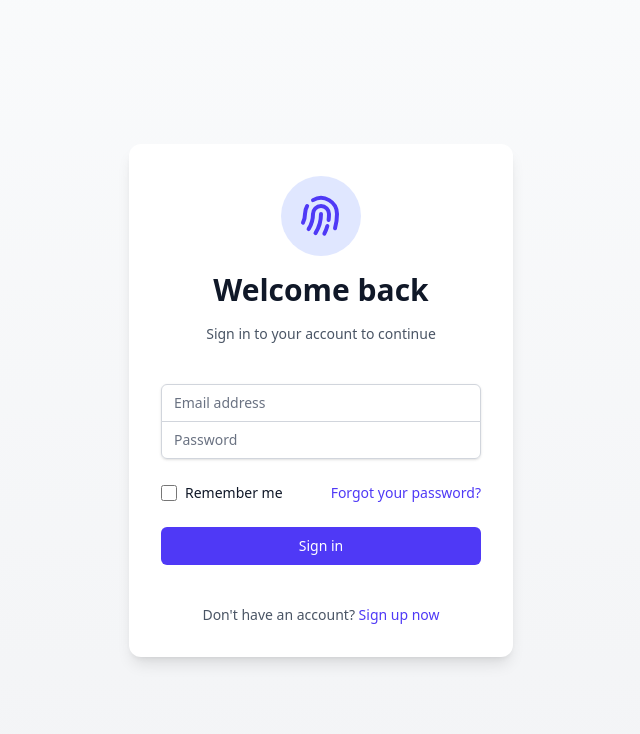
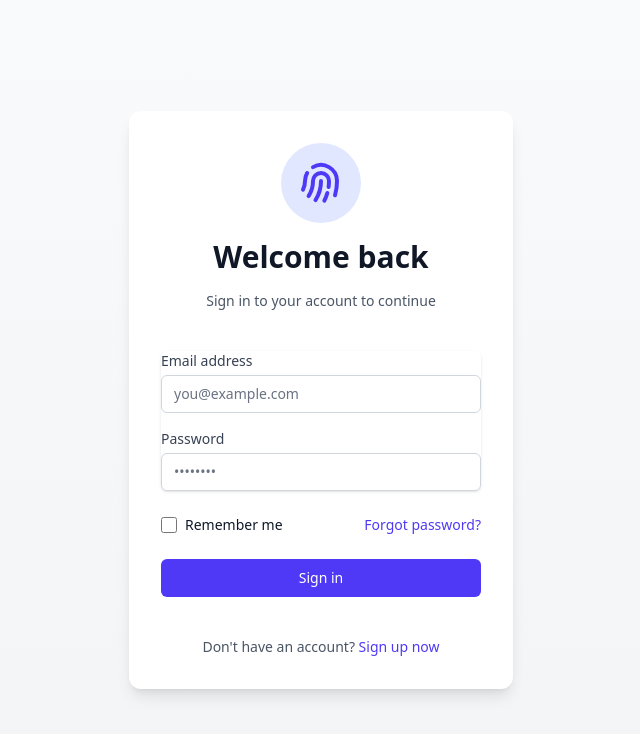
Before and after one commit to KingShivamX/Amdocs, a React (Vite) app in the folder frontend/: page /login in a window 1280 px wide. Shown: the top 734 px of the page, without its empty margins (319-959 px from the left). Built offline with nearby package versions, Linux system fonts and the light colour scheme; no server answers.

Commit message:
Improve LoginForm UI and UX with refined styling and input placeholders

```diff
--- a/frontend/src/components/auth/LoginForm.jsx
+++ b/frontend/src/components/auth/LoginForm.jsx
@@ -55,16 +55,16 @@ const LoginForm = () => {
   if (showResetPassword) {
     return (
       <div className="mt-8 space-y-6">
-        <div className="rounded-md shadow-sm -space-y-px">
+        <div className="rounded-md shadow-sm space-y-4">
           <div>
-            <label htmlFor="reset-email" className="sr-only">Email address</label>
+            <label htmlFor="reset-email" className="block text-sm font-medium text-gray-700 mb-1">Email address</label>
             <input
               id="reset-email"
               name="email"
               type="email"
               required
-              className="appearance-none rounded-md relative block w-full px-3 py-2 border border-gray-300 placeholder-gray-500 text-gray-900 focus:outline-none focus:ring-indigo-500 focus:border-indigo-500 focus:z-10 sm:text-sm"
-              placeholder="Email address"
+              className="appearance-none relative block w-full px-3 py-2 border border-gray-300 placeholder-gray-500 text-gray-900 rounded-md focus:outline-none focus:ring-indigo-500 focus:border-indigo-500 focus:z-10 sm:text-sm"
+              placeholder="you@example.com"
               value={resetEmail}
               onChange={(e) => setResetEmail(e.target.value)}
             />
@@ -85,7 +85,7 @@ const LoginForm = () => {
           <button
             onClick={handleResetPassword}
             disabled={isLoading}
-            className="group relative w-full flex justify-center py-2 px-4 border border-transparent text-sm font-medium rounded-md text-white bg-indigo-600 hover:bg-indigo-700 focus:outline-none focus:ring-2 focus:ring-offset-2 focus:ring-indigo-500"
+            className="group relative w-full flex justify-center py-2 px-4 border border-transparent text-sm font-medium rounded-md text-white bg-indigo-600 hover:bg-indigo-700 focus:outline-none focus:ring-2 focus:ring-offset-2 focus:ring-indigo-500 transition-colors duration-200"
           >
             {isLoading ? <LoadingSpinner size="small" /> : 'Reset Password'}
           </button>
@@ -101,31 +101,31 @@ const LoginForm = () => {
           <p className="text-red-700">{error}</p>
         </div>
       )}
-      <div className="rounded-md shadow-sm -space-y-px">
+      <div className="rounded-md shadow-sm space-y-4">
         <div>
-          <label htmlFor="email-address" className="sr-only">Email address</label>
+          <label htmlFor="email-address" className="block text-sm font-medium text-gray-700 mb-1">Email address</label>
           <input
             id="email-address"
             name="email"
             type="email"
             autoComplete="email"
             required
-            className="appearance-none rounded-none relative block w-full px-3 py-2 border border-gray-300 placeholder-gray-500 text-gray-900 rounded-t-md focus:outline-none focus:ring-indigo-500 focus:border-indigo-500 focus:z-10 sm:text-sm"
-            placeholder="Email address"
+            className="appearance-none relative block w-full px-3 py-2 border border-gray-300 placeholder-gray-500 text-gray-900 rounded-md focus:outline-none focus:ring-indigo-500 focus:border-indigo-500 focus:z-10 sm:text-sm"
+            placeholder="you@example.com"
             value={formData.email}
             onChange={handleInputChange}
           />
         </div>
         <div>
-          <label htmlFor="password" className="sr-only">Password</label>
+          <label htmlFor="password" className="block text-sm font-medium text-gray-700 mb-1">Password</label>
           <input
             id="password"
             name="password"
             type="password"
             autoComplete="current-password"
             required
-            className="appearance-none rounded-none relative block w-full px-3 py-2 border border-gray-300 placeholder-gray-500 text-gray-900 rounded-b-md focus:outline-none focus:ring-indigo-500 focus:border-indigo-500 focus:z-10 sm:text-sm"
-            placeholder="Password"
+            className="appearance-none relative block w-full px-3 py-2 border border-gray-300 placeholder-gray-500 text-gray-900 rounded-md focus:outline-none focus:ring-indigo-500 focus:border-indigo-500 focus:z-10 sm:text-sm"
+            placeholder="••••••••"
             value={formData.password}
             onChange={handleInputChange}
           />
@@ -151,7 +151,7 @@ const LoginForm = () => {
             onClick={() => setShowResetPassword(true)}
             className="font-medium text-indigo-600 hover:text-indigo-500"
           >
-            Forgot your password?
+            Forgot password?
           </button>
         </div>
       </div>
@@ -160,7 +160,7 @@ const LoginForm = () => {
         <button
           type="submit"
           disabled={isLoading}
-          className="group relative w-full flex justify-center py-2 px-4 border border-transparent text-sm font-medium rounded-md text-white bg-indigo-600 hover:bg-indigo-700 focus:outline-none focus:ring-2 focus:ring-offset-2 focus:ring-indigo-500"
+          className="group relative w-full flex justify-center py-2 px-4 border border-transparent text-sm font-medium rounded-md text-white bg-indigo-600 hover:bg-indigo-700 focus:outline-none focus:ring-2 focus:ring-offset-2 focus:ring-indigo-500 transition-colors duration-200"
         >
           {isLoading ? <LoadingSpinner size="small" /> : 'Sign in'}
         </button>
```
